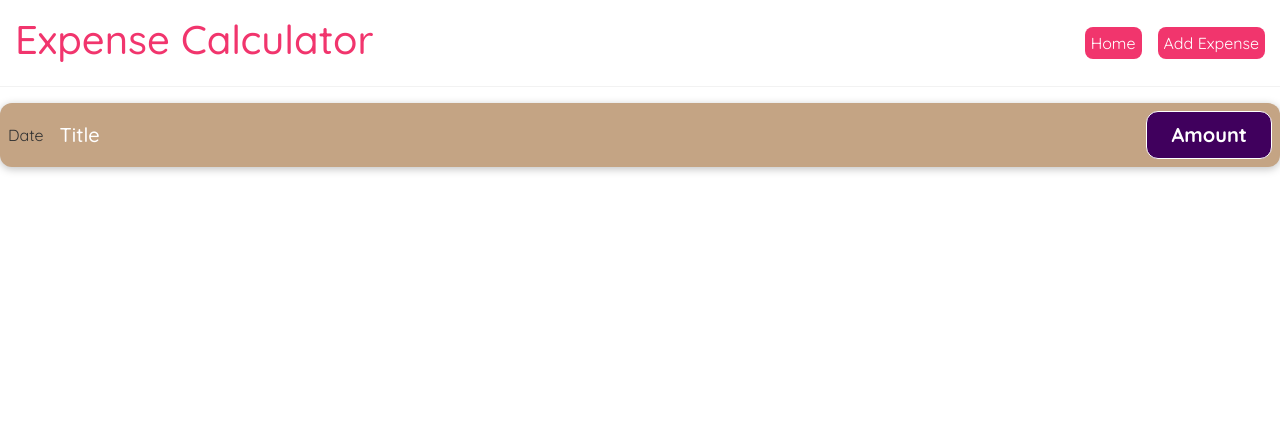
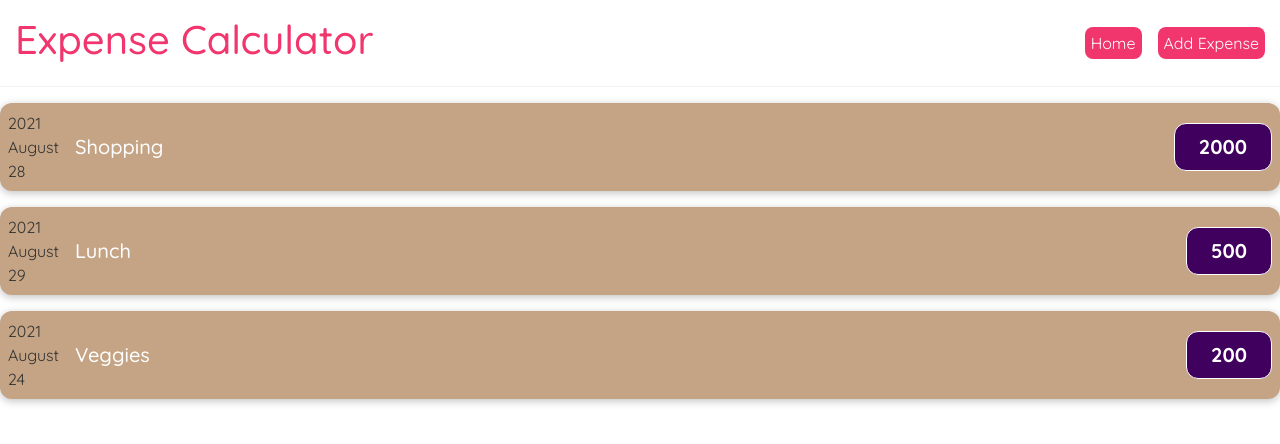
Before and after one commit to CandidaAmanda/react-expense-calculator, a React (Create React App) app: page / in a window 1280 px wide. Shown: the top 444 px of the page. Built offline with nearby package versions, Linux system fonts and the light colour scheme.

Commit message:
expense item added

```diff
--- a/src/App.js
+++ b/src/App.js
@@ -5,10 +5,20 @@ import ExpenseItem from './components/ExpenseItem';
 
 
 function App() {
+
+  const expenses =[
+    {date : new Date (2021,7,28),title : 'Shopping',amount: 2000},
+    {date : new Date (2021,7,29),title : 'Lunch',amount:500},
+    {date : new Date (2021,7,24),title : 'Veggies',amount: 200}
+
+  ];
+
   return (
     <div className="App">
       <Navbar></Navbar>
-      <ExpenseItem></ExpenseItem>
+      <ExpenseItem title ={expenses[0].title} date ={expenses[0].date} amount ={expenses[0].amount} ></ExpenseItem>
+      <ExpenseItem title ={expenses[1].title} date ={expenses[1].date} amount ={expenses[1].amount} ></ExpenseItem>
+      <ExpenseItem title ={expenses[2].title} date ={expenses[2].date} amount ={expenses[2].amount} ></ExpenseItem>
     </div>
   );
 }
--- a/src/components/ExpenseItem.js
+++ b/src/components/ExpenseItem.js
@@ -1,16 +1,23 @@
 import './ExpenseItem.css';
 
-function ExpenseItem ()
+function ExpenseItem (props)
 {
+    const year =props.date.getFullYear();
+    const month=props.date.toLocaleString('en-US',{month:'long'});
+    const day =props.date.toLocaleString('en-US',{day:'2-digit'});
 
     return(
-    <div className="expense-item" style ={{
-       // borderRadius: "8px"
-    }}>
-        <div>Date</div>
+    <div className="expense-item">
+
+        <div>
+            <div>{year}</div>
+            <div>{month}</div>
+            <div>{day}</div>
+        </div>
+
         <div className ="expense-item__description">
-            <h2>Title</h2>
-            <div className="expense-item__price">Amount</div>
+            <h2>{props.title}</h2>
+            <div className="expense-item__price">{props.amount}</div>
         </div>
     </div>
     )
```
Also changed, not shown: src/components/ExpenseItem.css (indentation only).
